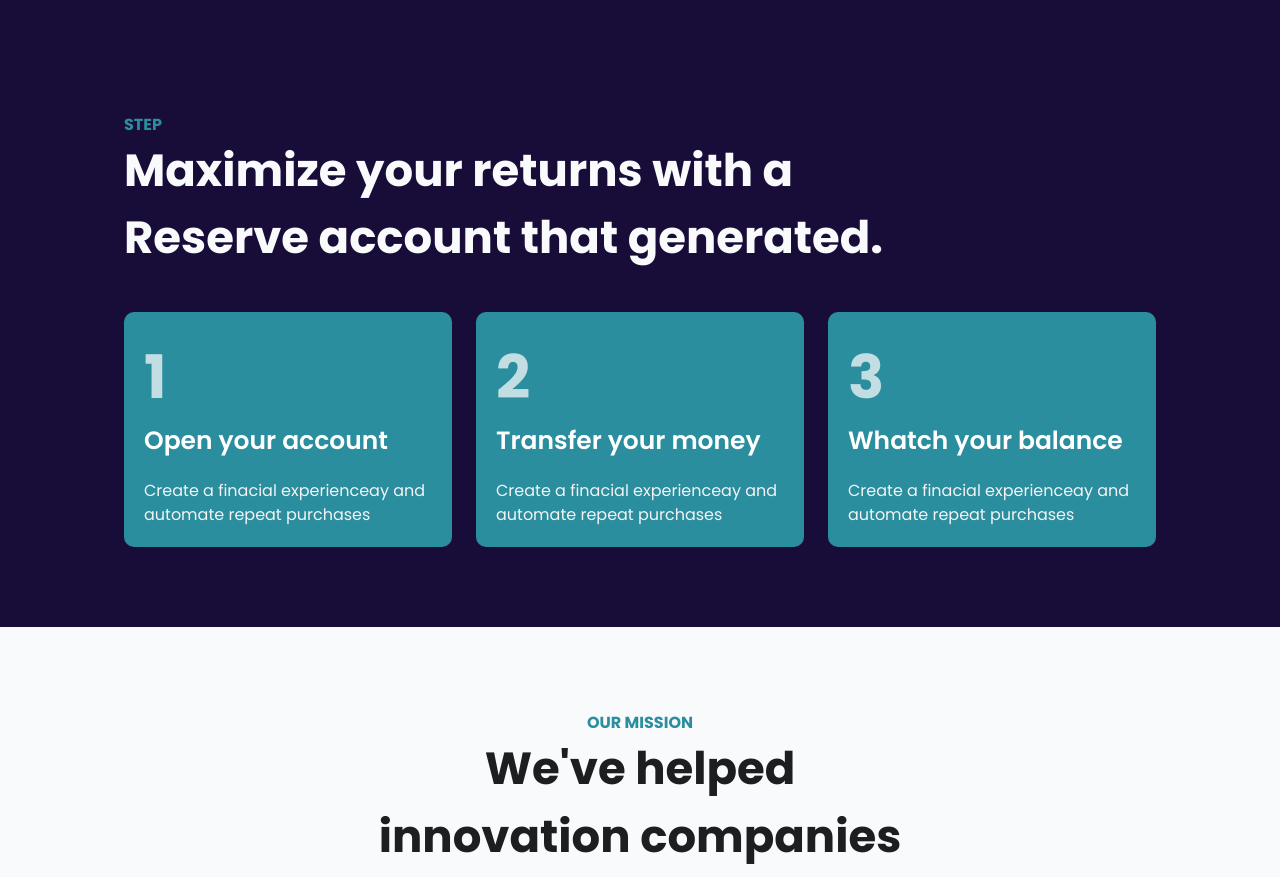
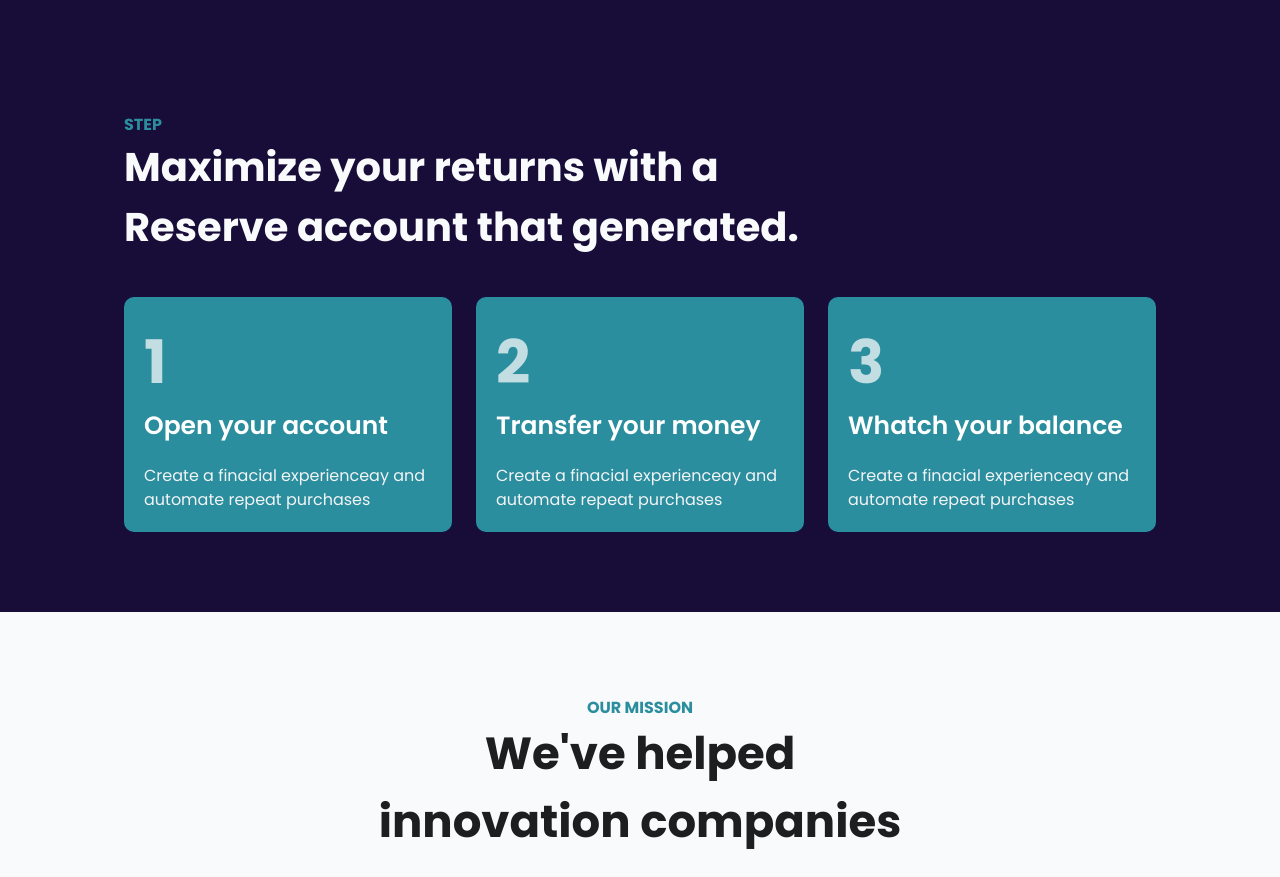
Before and after one commit to matengagrace/FinPay-landing-page, a React (Vite) app: page / in a window 1280 px wide. Shown: the part 2100-2977 px from the top of the page. Built offline with nearby package versions, Linux system fonts and the light colour scheme.

Commit message:
Ajout de mises a jour des elements de la partie Hero

```diff
--- a/src/components/Step.jsx
+++ b/src/components/Step.jsx
@@ -9,7 +9,7 @@ function Step() {
           <h4 className="text-blueClaire uppercase font-bold">
             Step
           </h4>
-          <h2 ref={elementRef} className={`reveal reveal-bottom ${isVisible ? "show" : ""} delay-0 text-[25px] sm:text-[45px] font-bold text-gray-50`}>
+          <h2 ref={elementRef} className={`reveal reveal-bottom ${isVisible ? "show" : ""} delay-0 text-[25px] sm:text-[40px] font-bold text-gray-50`}>
             Maximize your returns with a <br className="sm:flex hidden" /> Reserve account that generated.
           </h2>
         </div>
```
